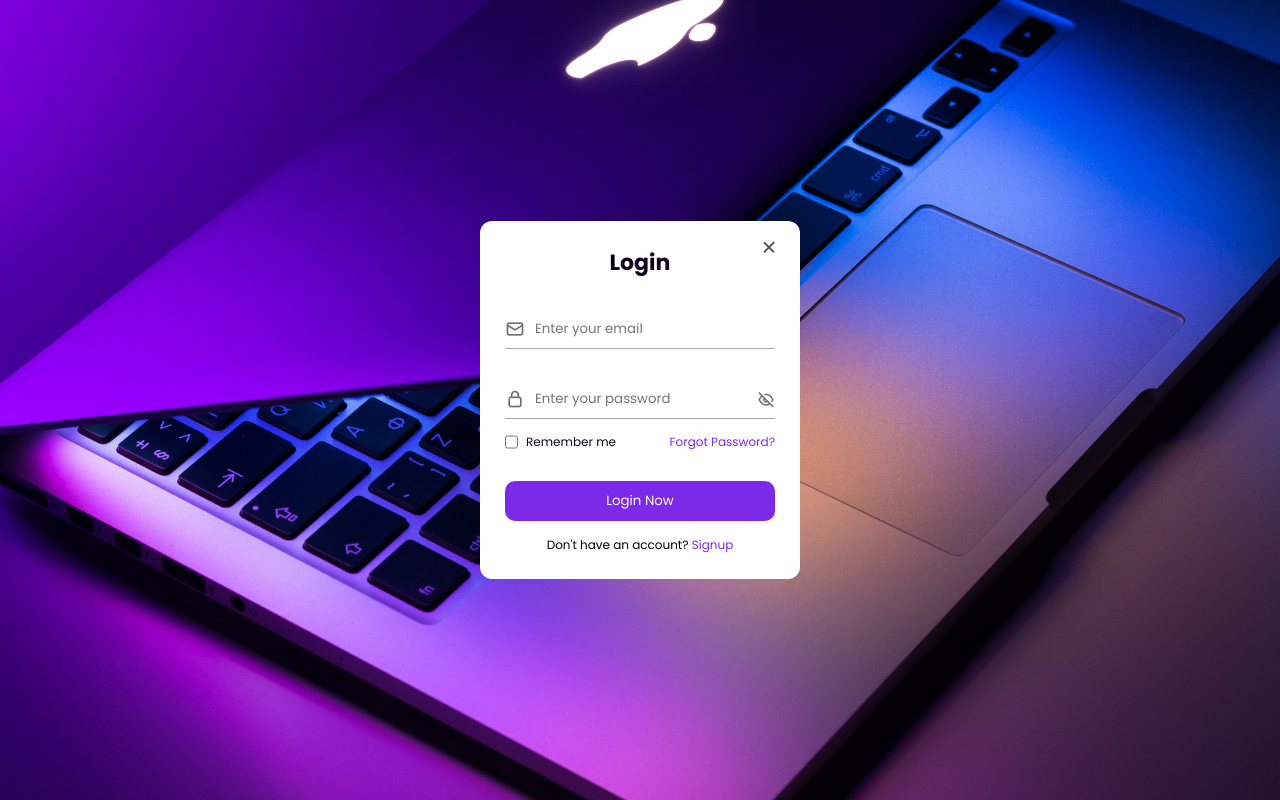
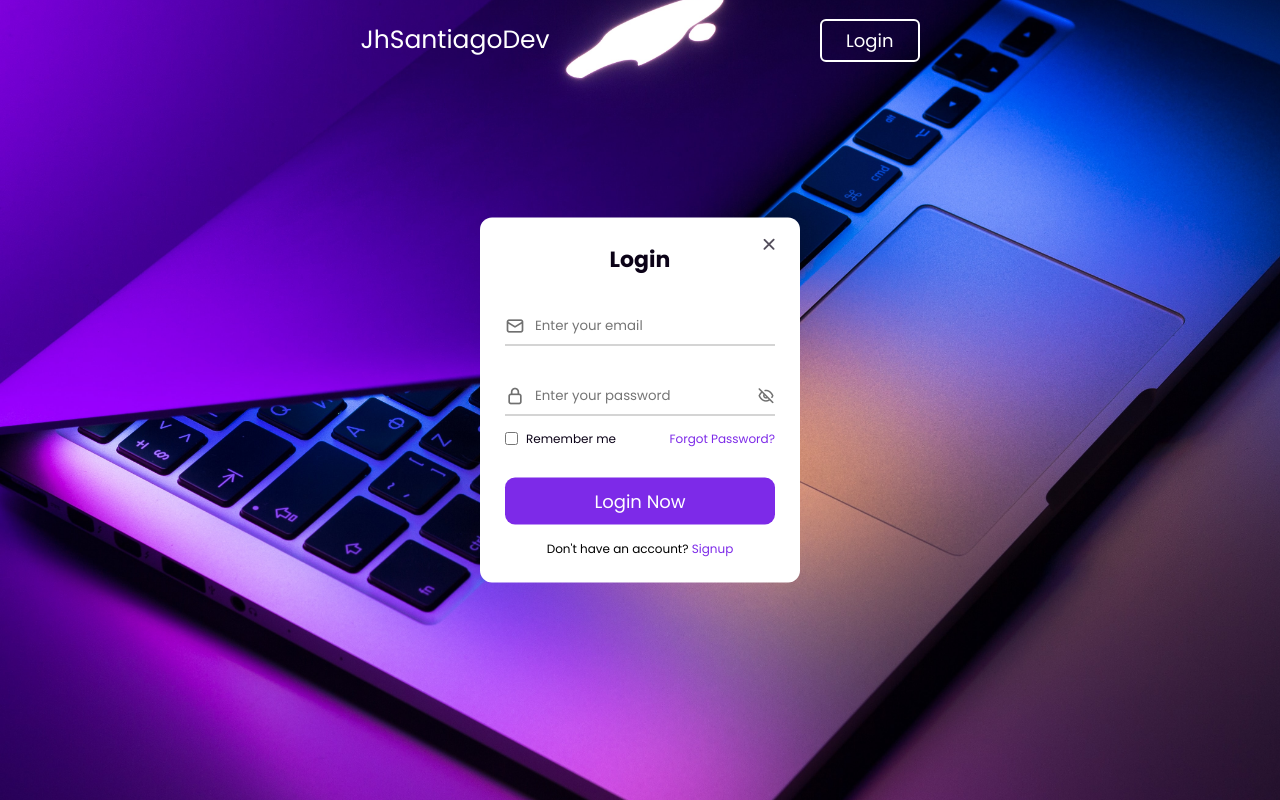
Before and after one commit to jhsantiagodev/login-signup-project, a plain HTML site: page index.html in a window 1280 px wide. Drawn offline with nearby package versions, Linux system fonts and the light colour scheme.

Commit message:
header finish

```diff
--- a/index.html
+++ b/index.html
@@ -6,10 +6,17 @@
    <title>Complete Website React API</title>
    <link rel="stylesheet" href="https://unicons.iconscout.com/release/v4.0.8/css/line.css">
    <link rel="stylesheet" href="styles.css">
+   <script type="text/javascript" src="main.js" defer></script>
 </head>
 
 <body>
    <!--HEADER-->
+   <header class="header">
+      <nav class="nav">
+         <a href="#" class="nav_logo">JhSantiagoDev</a>
+         <button class="button">Login</button>
+      </nav>
+   </header>
 
    <!--HOME-LOGIN-->
    <section class="home">
--- a/styles.css
+++ b/styles.css
@@ -5,6 +5,56 @@
    padding: 0;
    box-sizing: border-box;
    font-family: "Poppins", sans-serif;
+}
+
+a {
+   text-decoration: none;
+}
+
+/*Header*/
+.header {
+   position: fixed;
+   height: 80px;
+   width: 100%;
+   z-index: 100;
+   padding: 0 20px;
+}
+
+.nav {
+   display: flex;
+   max-width: 1100px;
+   width: 100%;
+   height: 100%;
+   margin: 0 auto;
+   align-items: center;
+   justify-content: space-evenly;
+}
+
+.nav_logo {
+   font-size: 25px;
+   transition: all 0.3s ease;
+}
+
+.nav_logo:hover {
+   font-size: 27px;
+}
+
+.nav_logo,
+.button {
+   color: #fff;
+}
+
+.button {
+   padding: 6px 24px;
+   border: 2px solid #fff;
+   background: transparent;
+   border-radius: 6px;
+   cursor: pointer;
+   font-size: 18px;
+}
+
+.button:active{
+   transform: scale(0.98);
 }
 
 /*Home Login*/
```
